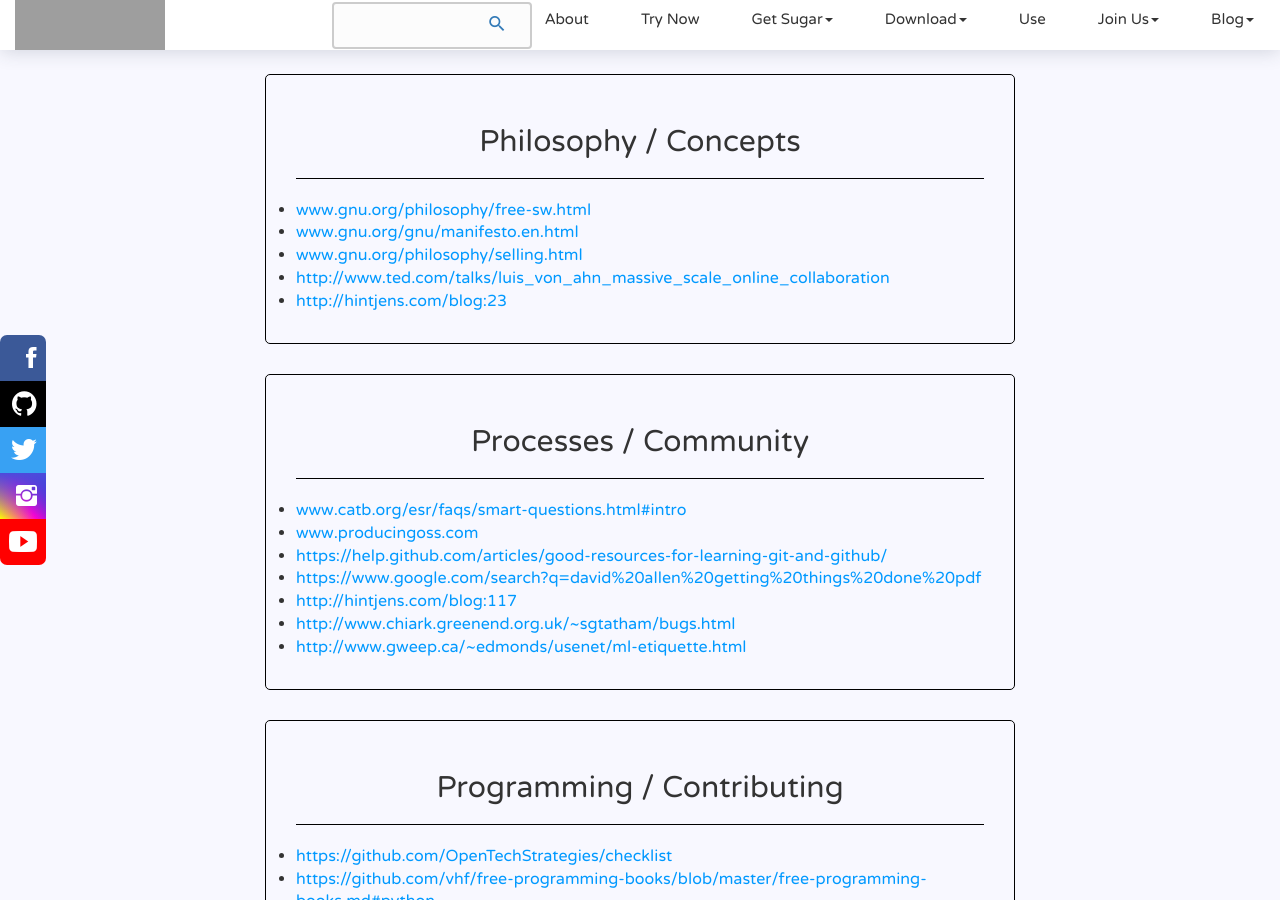
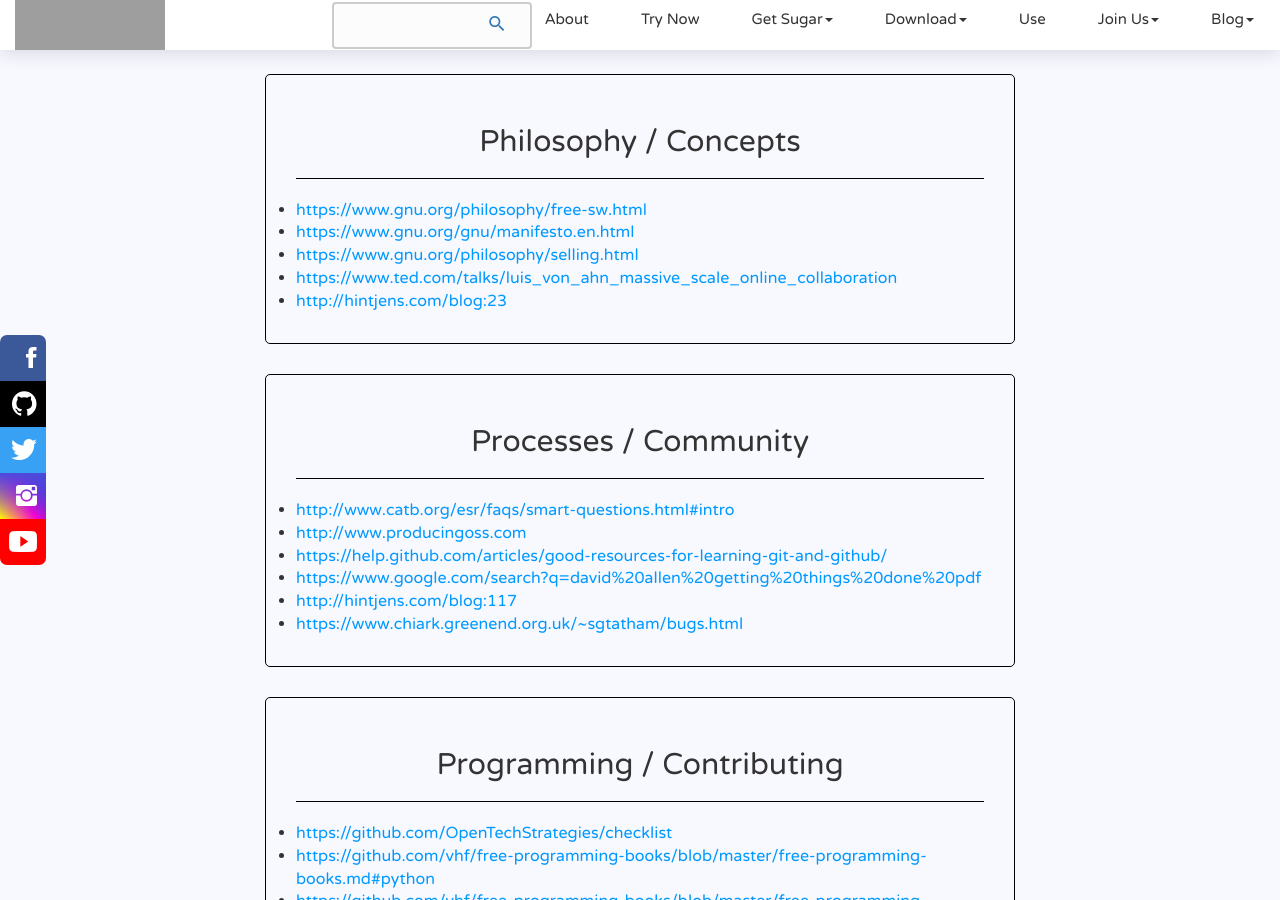
Before and after one commit to sugarlabs/www, a Jekyll site: the page built from about-libre-software-culture.html, in a window 1280 px wide and 900 px high, scrolled down 460 px. Built offline with Jekyll 4.4.1, drawn with Linux system fonts in a browser that asks for light colours; some web fonts are replaced; comment, search, counter and statistics services are not loaded; grey boxes are pictures that could not be loaded.

Commit message:
Fix and upgrade some broken links
Signed-off-by: James Cameron <quozl@laptop.org>

```diff
--- a/about-libre-software-culture.html
+++ b/about-libre-software-culture.html
@@ -39,10 +39,10 @@ permalink: /about-libre-software-culture/index.html
                             <h2 class="text-center">Philosophy / Concepts</h2>
                             <hr>
                             <ul class="listDiscStyle" >
-                                <li class="listFont"><a href="www.gnu.org/philosophy/free-sw.html" class="hrefCustomColor">www.gnu.org/philosophy/free-sw.html</a></li>
-                                <li class="listFont"><a href="www.gnu.org/gnu/manifesto.en.html" class="hrefCustomColor">www.gnu.org/gnu/manifesto.en.html</a></li>
-                                <li class="listFont"><a href="www.gnu.org/philosophy/selling.html" class="hrefCustomColor">www.gnu.org/philosophy/selling.html</a></li>
-                                <li class="listFont"><a href="http://www.ted.com/talks/luis_von_ahn_massive_scale_online_collaboration" class="hrefCustomColor">http://www.ted.com/talks/luis_von_ahn_massive_scale_online_collaboration</a></li>
+                                <li class="listFont"><a href="https://www.gnu.org/philosophy/free-sw.html" class="hrefCustomColor">https://www.gnu.org/philosophy/free-sw.html</a></li>
+                                <li class="listFont"><a href="https://www.gnu.org/gnu/manifesto.en.html" class="hrefCustomColor">https://www.gnu.org/gnu/manifesto.en.html</a></li>
+                                <li class="listFont"><a href="https://www.gnu.org/philosophy/selling.html" class="hrefCustomColor">https://www.gnu.org/philosophy/selling.html</a></li>
+                                <li class="listFont"><a href="https://www.ted.com/talks/luis_von_ahn_massive_scale_online_collaboration" class="hrefCustomColor">https://www.ted.com/talks/luis_von_ahn_massive_scale_online_collaboration</a></li>
                                 <li class="listFont"><a href="http://hintjens.com/blog:23 " class="hrefCustomColor">http://hintjens.com/blog:23 </a></li>
                             </ul>
                         </div>
@@ -54,13 +54,12 @@ permalink: /about-libre-software-culture/index.html
                             <h2 class="text-center">Processes / Community</h2>
                             <hr>
                             <ul class="listDiscStyle">
-                                <li class="listFont"><a href="www.catb.org/esr/faqs/smart-questions.html#intro" class="hrefCustomColor">www.catb.org/esr/faqs/smart-questions.html#intro</a></li>
-                                <li class="listFont"><a href="www.producingoss.com" class="hrefCustomColor">www.producingoss.com</a></li>
+                                <li class="listFont"><a href="http://www.catb.org/esr/faqs/smart-questions.html#intro" class="hrefCustomColor">http://www.catb.org/esr/faqs/smart-questions.html#intro</a></li>
+                                <li class="listFont"><a href="http://www.producingoss.com" class="hrefCustomColor">http://www.producingoss.com</a></li>
                                 <li class="listFont"><a href="https://help.github.com/articles/good-resources-for-learning-git-and-github/" class="hrefCustomColor">https://help.github.com/articles/good-resources-for-learning-git-and-github/</a></li>
                                 <li class="listFont"><a href="https://www.google.com/search?q=david%20allen%20getting%20things%20done%20pdf" class="hrefCustomColor">https://www.google.com/search?q=david%20allen%20getting%20things%20done%20pdf</a></li>
                                 <li class="listFont"><a href="http://hintjens.com/blog:117" class="hrefCustomColor">http://hintjens.com/blog:117</a></li>
-                                <li class="listFont"><a href="http://www.chiark.greenend.org.uk/~sgtatham/bugs.html" class="hrefCustomColor">http://www.chiark.greenend.org.uk/~sgtatham/bugs.html</a></li>
-                                <li class="listFont"><a href="http://www.gweep.ca/~edmonds/usenet/ml-etiquette.html" class="hrefCustomColor">http://www.gweep.ca/~edmonds/usenet/ml-etiquette.html</a></li>
+                                <li class="listFont"><a href="https://www.chiark.greenend.org.uk/~sgtatham/bugs.html" class="hrefCustomColor">https://www.chiark.greenend.org.uk/~sgtatham/bugs.html</a></li>
                             </ul>
                         </div>
                     </div>
```
